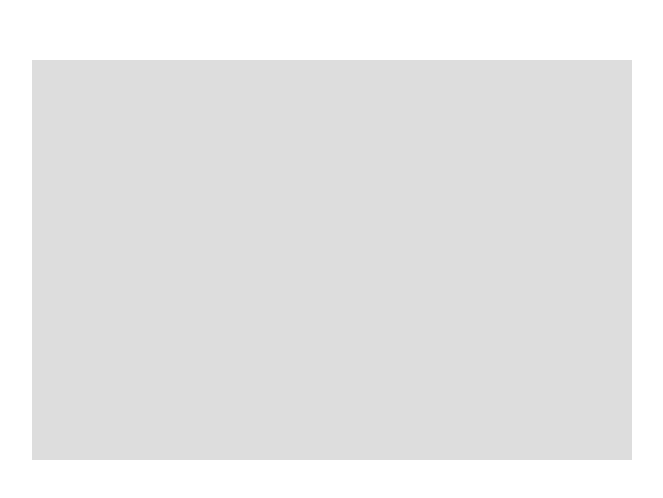
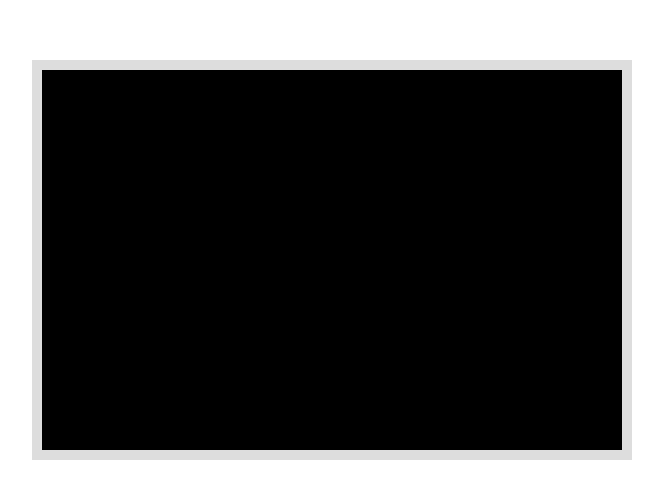
Before and after one commit to JMiller-2020/GMTK-2019, a plain HTML site: page index.html in a window 1280 px wide. Shown: the part 140-638 px from the top of the page, without its empty margins (308-971 px from the left). Drawn offline with Linux system fonts and the light colour scheme.

Commit message:
create basic MVC outlines and format

```diff
--- /dev/null
+++ b/controller.js
@@ -0,0 +1,17 @@
+'use strict';
+
+class Controller {
+  constructor() {
+    this._mouseDown = false
+    this._initController()
+  }
+
+  get isMouseDown() {
+    return this._mouseDown
+  }
+
+  _initController() {
+    document.addEventListener('mousedown', () => { this._mouseDown = true })
+    document.addEventListener('mouseup', () => { this._mouseDown = true })
+  }
+}
--- /dev/null
+++ b/engine.js
@@ -0,0 +1 @@
+'use strict';
--- a/index.html
+++ b/index.html
@@ -1,5 +1,6 @@
 <!DOCTYPE html>
 <html>
+
 <head>
   <title>Only One Cell</title>
   <meta charset="UTF-8">
@@ -11,10 +12,16 @@
   <link rel="stylesheet" href="style.css">
 
   <script src="main.js"></script>
+  <script src="model.js"></script>
+  <script src="view.js"></script>
+  <script src="controller.js"></script>
+  <script src="engine.js"></script>
 </head>
+
 <body>
   <canvas id="game-canvas" width="600px" height="400px">
 
   </canvas>
 </body>
+
 </html>
--- a/main.js
+++ b/main.js
@@ -1,6 +1,33 @@
+'use strict';
+
+var model, view, controller, engine;
+var canvas;
+
+function _main() {
+
+}
 
 function _init() {
-    console.log('initialized.')
+  console.log('initialized.')
+
+  canvas = document.getElementById('game-canvas')
+
+  model      = new Model()
+  view       = new View(canvas)
+  controller = new Controller()
+
+  // Model test
+  console.log(model.value)
+  model.increment()
+  console.log(model.value)
+
+  // View test
+  view.render()
+
+  // Controller test
+  setTimeout(() => {
+    console.log(controller.isMouseDown)
+  }, 1000)
 }
 
 window.onload = _init
--- /dev/null
+++ b/model.js
@@ -0,0 +1,15 @@
+'use strict';
+
+class Model {
+  constructor(value = 0) {
+    this._value = value
+  }
+
+  get value() {
+    return this._value
+  }
+
+  increment() {
+    this._value++
+  }
+}
--- /dev/null
+++ b/view.js
@@ -0,0 +1,18 @@
+'use strict';
+
+class View {
+  constructor(canvas) {
+    this._cvs = canvas
+    this._initView()
+  }
+
+  _initView() {
+    this._ctx = this._cvs.getContext('2d')
+    this._w = this._cvs.width
+    this._h = this._cvs.height
+  }
+
+  render() {
+    this._ctx.fillRect(10, 10, this._w - 20, this._h - 20)
+  }
+}
```
Also changed, not shown: style.css (indentation only). Lines whose indentation alone changed are shown as unchanged.
